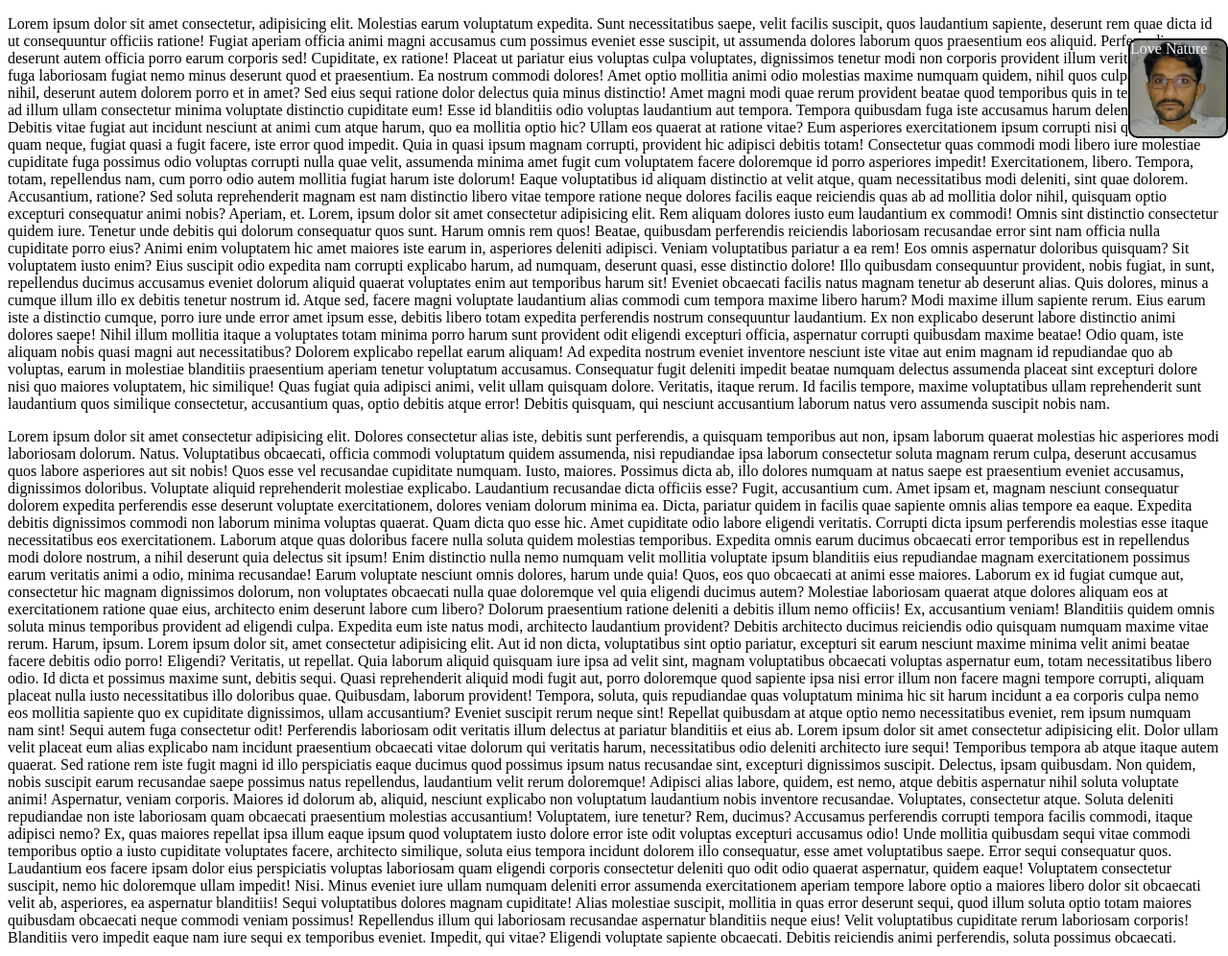
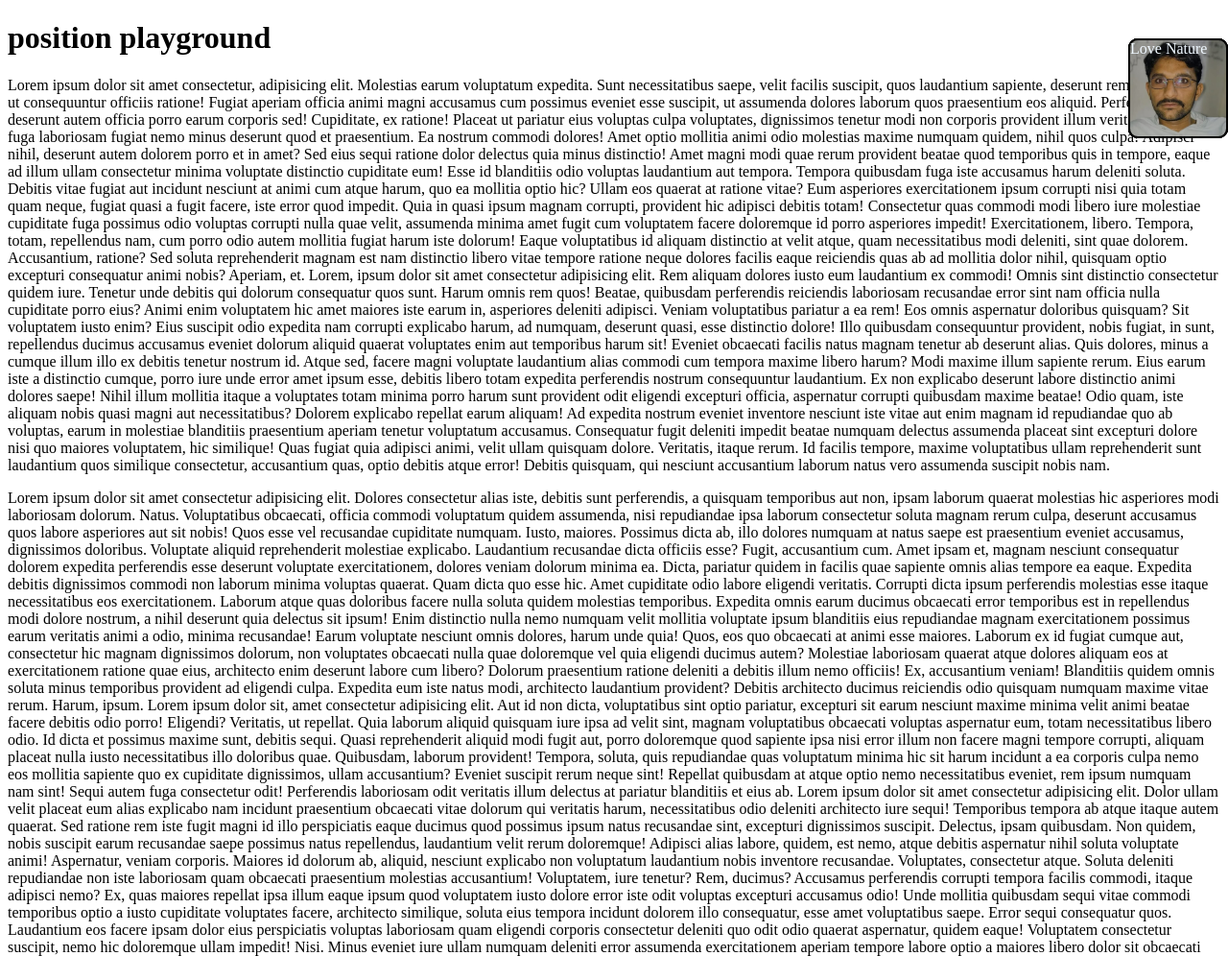
Before and after one commit to farooqrahi006/css-basic, a plain HTML site: page css level 3/index.html in a window 1280 px wide. Shown: the top 996 px of the page at 96% size. Drawn offline with Linux system fonts and the light colour scheme.

Commit message:
Update index.html

```diff
--- a/css level 3/index.html
+++ b/css level 3/index.html
@@ -9,19 +9,18 @@
 </head>
 <body>
 
-    <!-- <div id="box1">
+ <div id="box1">
          box1
         <div id="box2">box2</div>
     </div>
-    helo -->
 
-    <!-- <h1>position playground</h1>
+ <h1>position playground</h1>
 
 
     <div id="box1">box1</div>
     <div id="box2">box2</div>
     <div id="box3">box3</div>
-    <div id="box4">box4</div> -->
+    <div id="box4">box4</div>
 
    <p>Lorem ipsum dolor sit amet consectetur, adipisicing elit. Molestias earum voluptatum expedita. Sunt necessitatibus saepe, velit facilis suscipit, quos laudantium sapiente, deserunt rem quae dicta id ut consequuntur officiis ratione!
    Fugiat aperiam officia animi magni accusamus cum possimus eveniet esse suscipit, ut assumenda dolores laborum quos praesentium eos aliquid. Perferendis deserunt autem officia porro earum corporis sed! Cupiditate, ex ratione!
@@ -78,4 +77,5 @@
 
 
 </body>
+
 </html>
```
